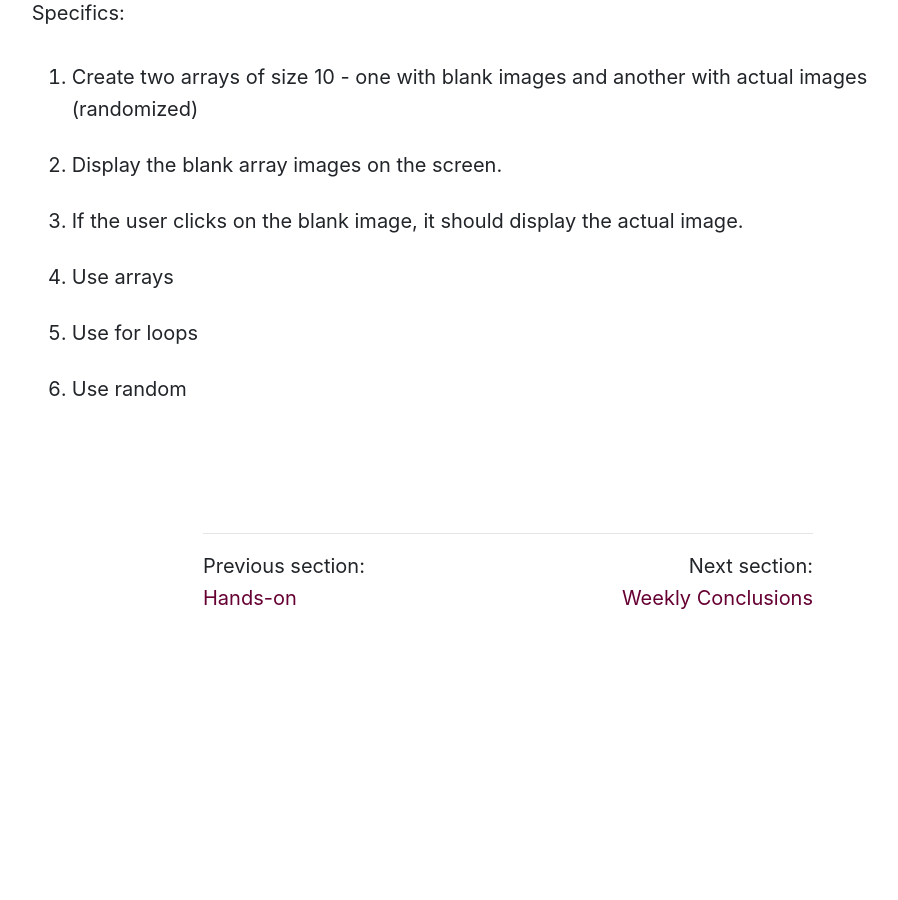
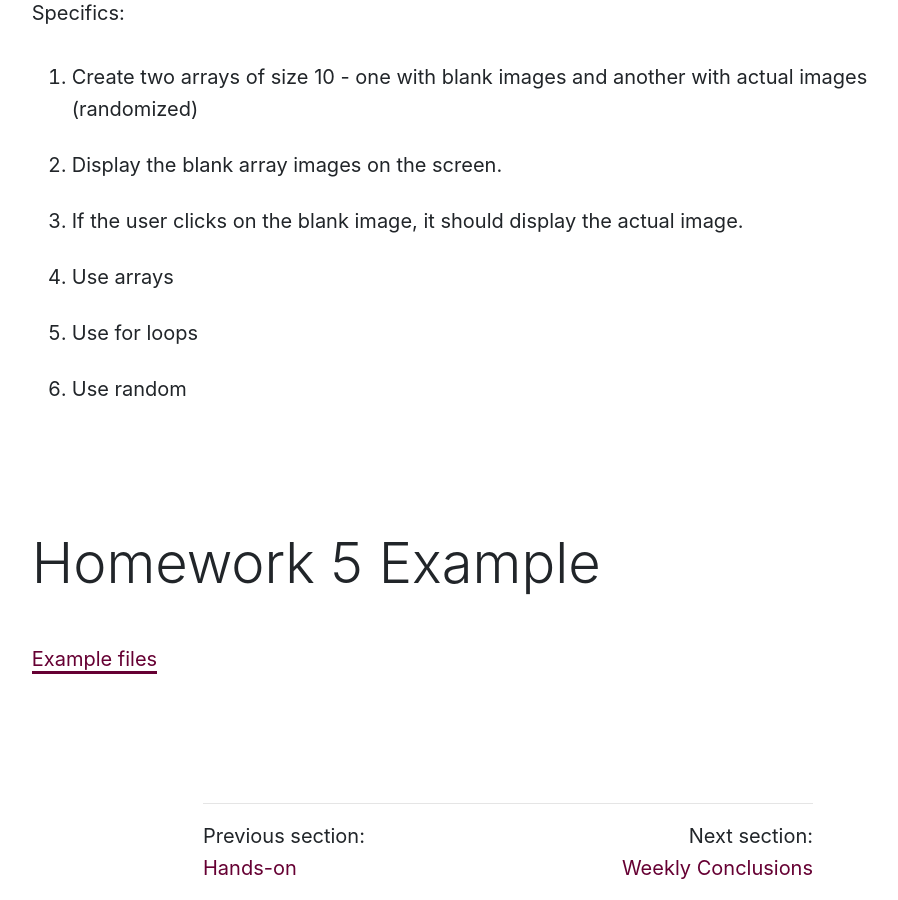
Before and after one commit to Montana-Media-Arts/441-web-tech-Spring2020-course, a Jekyll site: the page built from modules/week-5/_posts/2010-01-01-homework.md, in a window 1280 px wide and 900 px high, scrolled down 1256 px. Shown: the whole window, without its empty margins (132-1030 px from the left). Built offline with Jekyll 4.4.1, drawn with Linux system fonts in a browser that asks for light colours; nearby versions of some CDN libraries; before the commit the page ends 1886 px from its top, so only the background shows below that.

Commit message:
updated sample file

```diff
--- a/modules/week-5/_posts/2010-01-01-homework.md
+++ b/modules/week-5/_posts/2010-01-01-homework.md
@@ -25,11 +25,8 @@ Specifics:
 5. Use for loops
 6. Use random
 
-<!--<iframe width="560" height="315" src="https://www.youtube.com/embed/9MaXUexnZlc" frameborder="0" allow="accelerometer; autoplay; encrypted-media; gyroscope; picture-in-picture" allowfullscreen></iframe>
 
-## Homework 5 Example-->
-<!--
-[Example files](https://github.com/Montana-Media-Arts/441-WebTech-Spring2019/tree/master/Week%205%20Examples/HW%205%20Example)
 
-<iframe width="560" height="315" src="https://www.youtube.com/embed/cvkoMTJdnns" frameborder="0" allow="accelerometer; autoplay; encrypted-media; gyroscope; picture-in-picture" allowfullscreen></iframe>
--->
+## Homework 5 Example
+
+[Example files](https://github.com/Montana-Media-Arts/441-WebTech-Spring2020-Examples/tree/master/Week%205)
```
